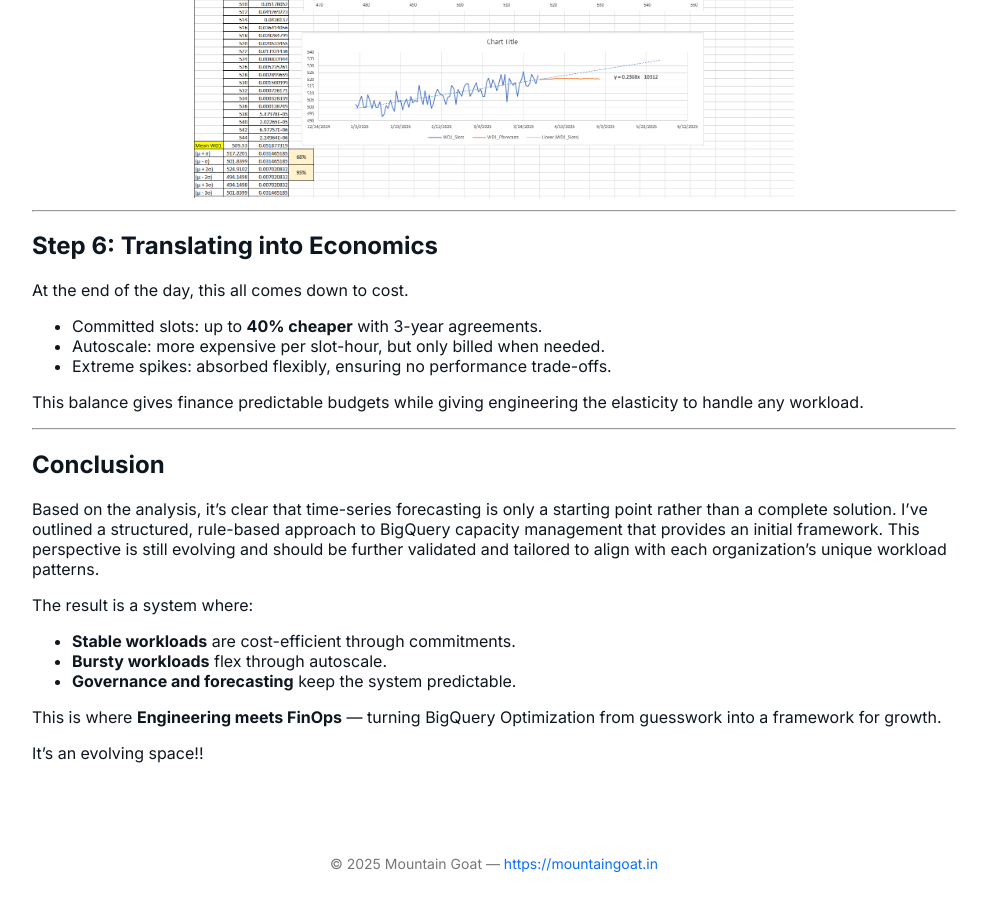
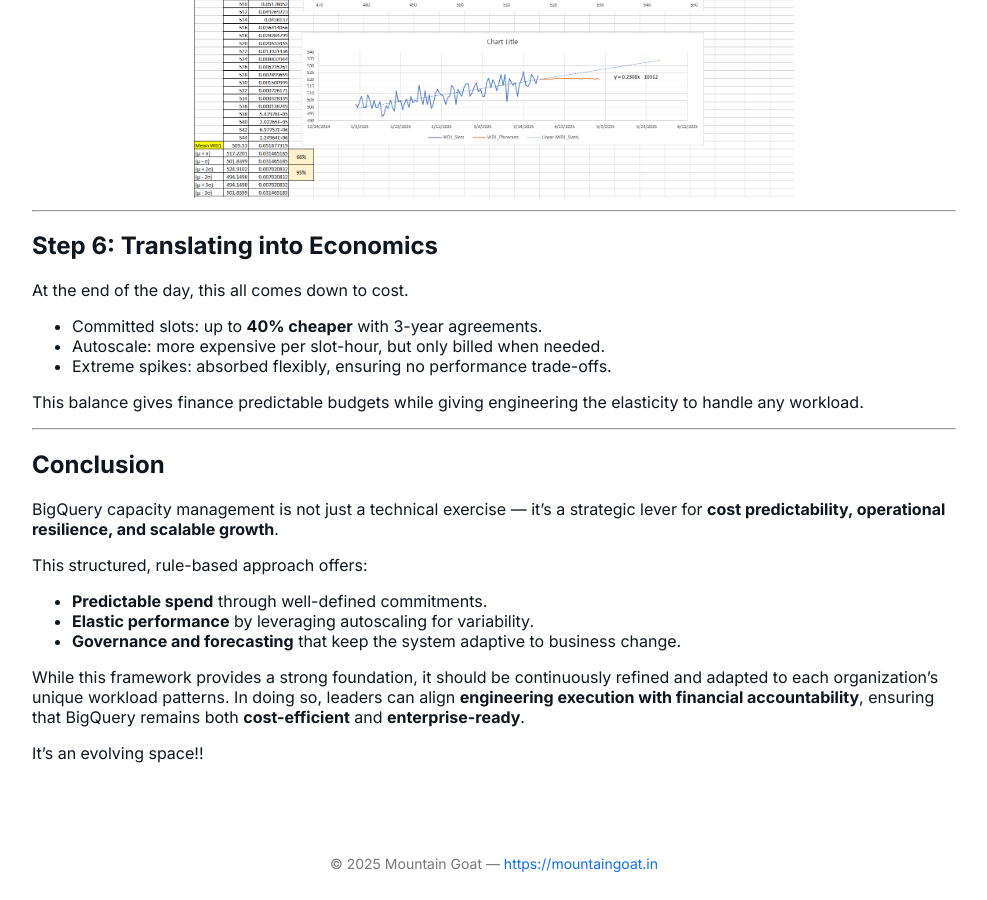
Before and after one commit to mountaingoat-blog/mountaingoat-blog, a Jekyll site: the page built from _posts/2025-09-16-bigquery-capacity-management.md, in a window 1280 px wide and 900 px high, scrolled down 2678 px. Shown: the whole window, without its empty margins (146-1133 px from the left). Built offline with Jekyll 4.4.1, drawn with Linux system fonts in a browser that asks for light colours.

```diff
--- a/_posts/2025-09-16-bigquery-capacity-management.md
+++ b/_posts/2025-09-16-bigquery-capacity-management.md
@@ -94,13 +94,14 @@
 ---
 
 ## Conclusion
-Based on the analysis, it’s clear that time-series forecasting is only a starting point rather than a complete solution. I’ve outlined a structured, rule-based approach to BigQuery capacity management that provides an initial framework. This perspective is still evolving and should be further validated and tailored to align with each organization’s unique workload patterns.
 
-The result is a system where:
-- **Stable workloads** are cost-efficient through commitments.
-- **Bursty workloads** flex through autoscale.
-- **Governance and forecasting** keep the system predictable.
+BigQuery capacity management is not just a technical exercise — it’s a strategic lever for **cost predictability, operational resilience, and scalable growth**.
 
-This is where **Engineering meets FinOps** — turning BigQuery Optimization from guesswork into a framework for growth.
+This structured, rule-based approach offers:
+- **Predictable spend** through well-defined commitments.
+- **Elastic performance** by leveraging autoscaling for variability.
+- **Governance and forecasting** that keep the system adaptive to business change.
+
+While this framework provides a strong foundation, it should be continuously refined and adapted to each organization’s unique workload patterns. In doing so, leaders can align **engineering execution with financial accountability**, ensuring that BigQuery remains both **cost-efficient** and **enterprise-ready**.
 
 It's an evolving space!!
```
